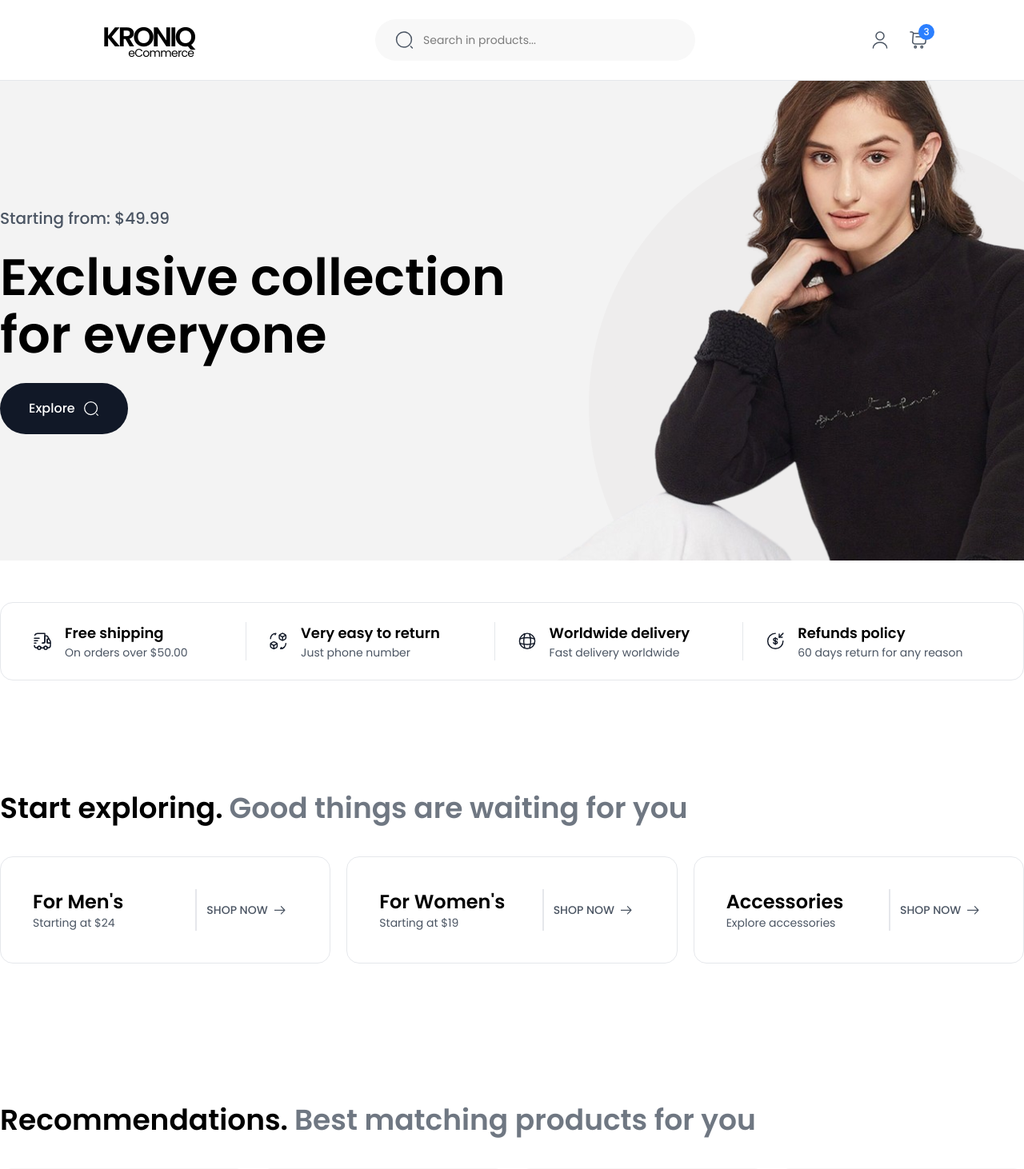
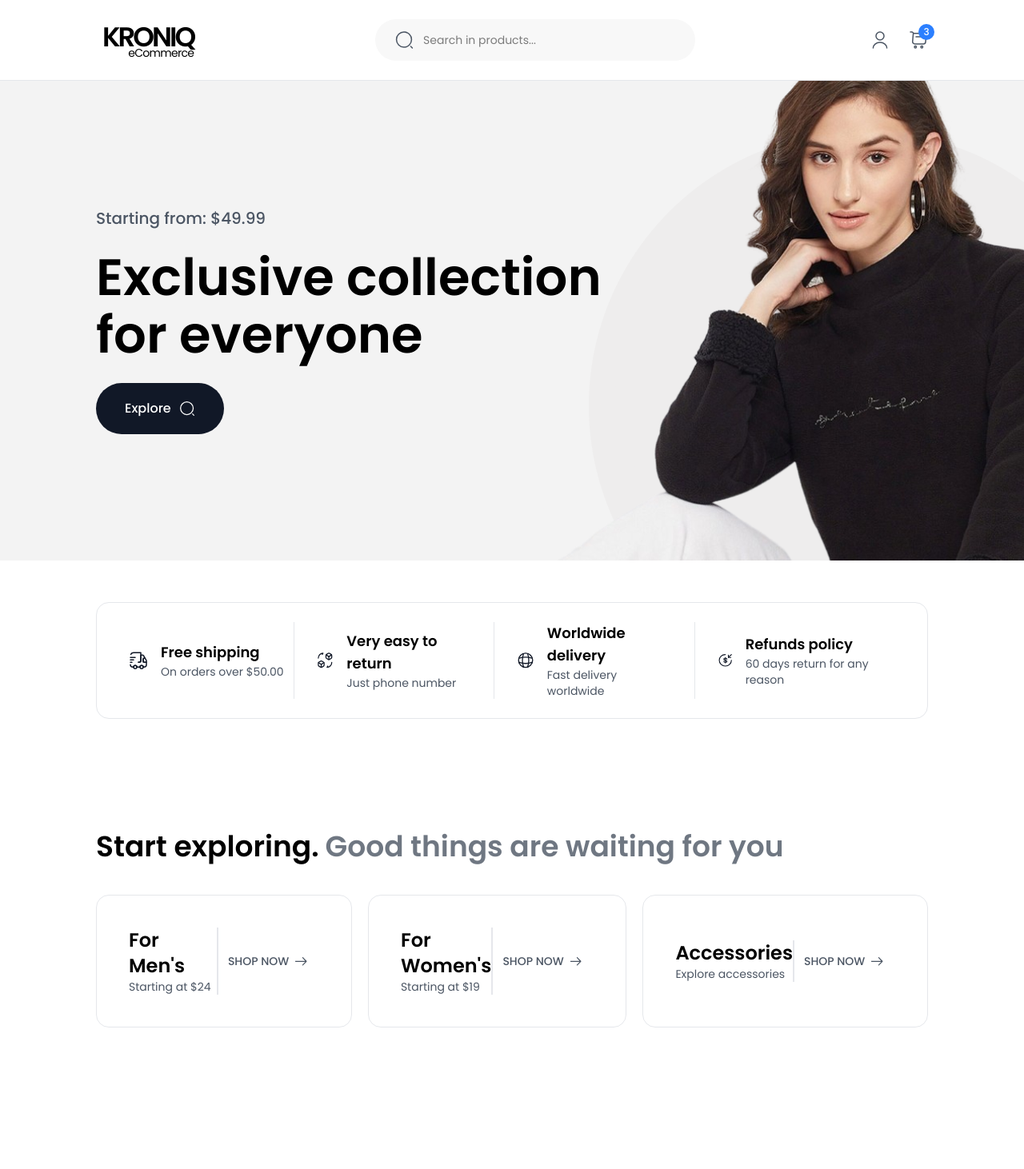
Before and after one commit to NurAlam123/kroniq, a React (Vite) app: page / in a window 1280 px wide. Shown: the top 1462 px of the page at 80% size. Built offline with nearby package versions, Linux system fonts and the light colour scheme.

Commit message:
style: fix the padding

```diff
--- a/src/components/layout/Footer.tsx
+++ b/src/components/layout/Footer.tsx
@@ -5,7 +5,7 @@ const Footer = () => {
   return (
     <footer className="bg-white">
       <div className="border-y border-gray-450">
-        <div className="max-screen py-[60px] flex justify-between">
+        <div className="max-screen px-[120px] py-[60px] flex justify-between">
           <div className="w-full">
             <Logo />
 
--- a/src/components/layout/Navbar.tsx
+++ b/src/components/layout/Navbar.tsx
@@ -4,12 +4,10 @@ import Image from "../common/Image";
 const Navbar = () => {
   return (
     <div className="bg-white border-b border-gray-450">
-      <div className="@container max-screen">
-        <div className="h-[100px] flex items-center @max-max:px-[120px] justify-between">
-          <Logo />
-          <SearchBar />
-          <ActionButton />
-        </div>
+      <div className="max-screen h-[100px] flex items-center px-[120px] justify-between">
+        <Logo />
+        <SearchBar />
+        <ActionButton />
       </div>
     </div>
   );
--- a/src/routes/(home)/-components/Hero.tsx
+++ b/src/routes/(home)/-components/Hero.tsx
@@ -13,7 +13,7 @@ const Hero = () => {
         />
       </div>
 
-      <div className="max-screen w-full h-full flex items-center justify-start">
+      <div className="max-screen px-[120px] w-full h-full flex items-center justify-start">
         <div className="w-[632px] flex flex-col gap-6">
           <p className="text-c-lg font-medium text-body-text">
             Starting from: $49.99
--- a/src/routes/(home)/index.tsx
+++ b/src/routes/(home)/index.tsx
@@ -14,7 +14,7 @@ function HomePage() {
   return (
     <>
       <Hero />
-      <div className="max-screen">
+      <div className="max-screen px-[120px]">
         <BrandInfo />
         <Collections />
         <Recommendations />
```
